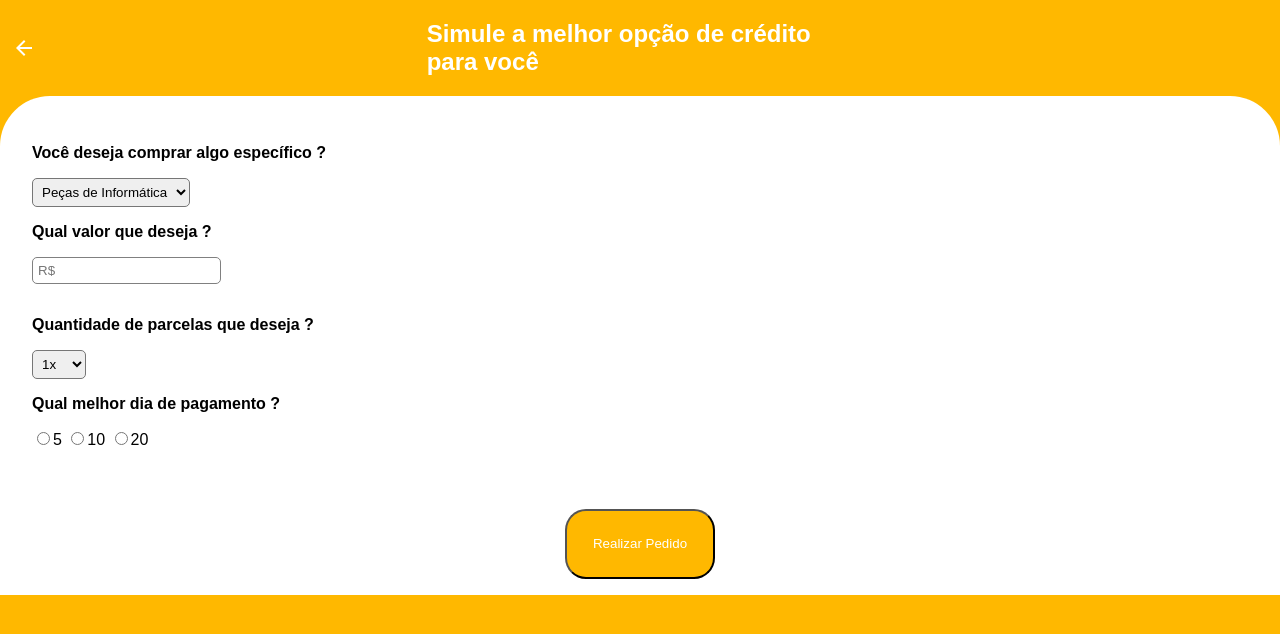
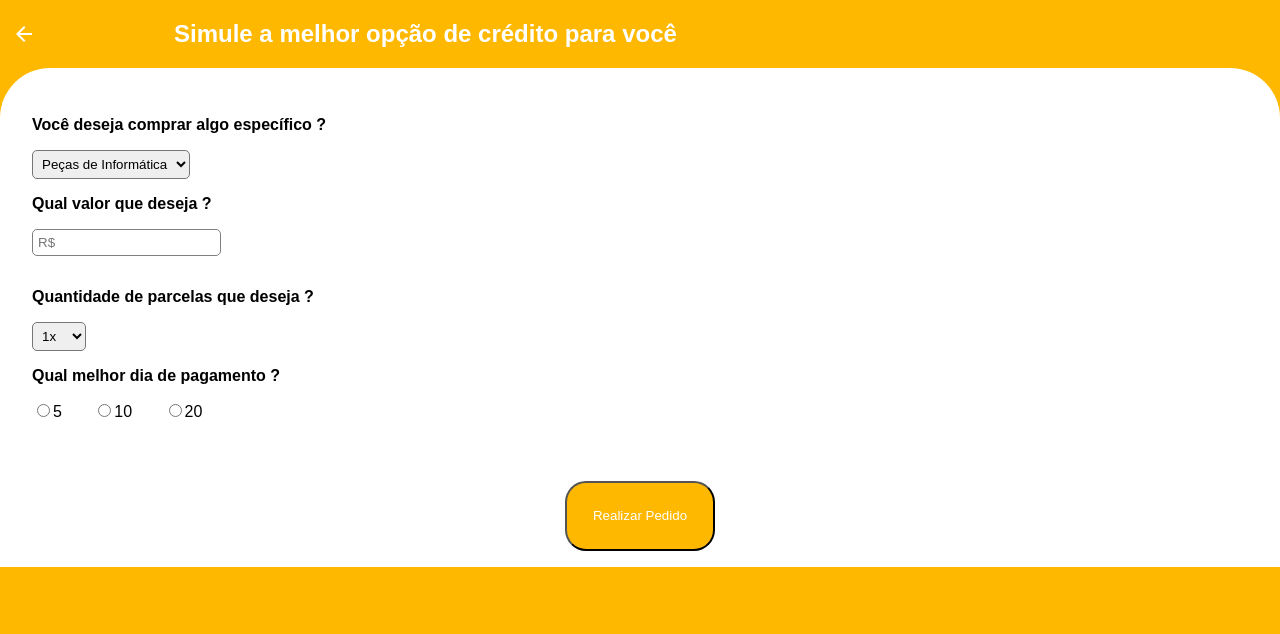
Before and after one commit to EvaldoGraciliano/Proway, a plain HTML site: page [SP08] Simule Crédito/Simule Credito.html in a window 1280 px wide. Drawn offline with Linux system fonts and the light colour scheme.

Commit message:
Correção do display grid
Correção das colunas no header.

```diff
--- a/[SP08] Simule Crédito/Simule Credito.html
+++ b/[SP08] Simule Crédito/Simule Credito.html
@@ -25,7 +25,7 @@
 						<option class= "ano" value="">Outros</option>
 						</select>
 					<p><b> Qual valor que deseja ?</b></p>
-					<input  id="marca" class = "input" step="0.1" placeholder="R$">
+					<input  id="marca" type="number" step="0.1" placeholder="R$">
 					<p><b> Quantidade de parcelas que deseja ?</b></p>
 						<select>
 						<option value="">1x</option>
@@ -41,8 +41,8 @@
 						</select>
 					<p><b> Qual melhor dia de pagamento ?</b></p>
 					<input type="radio" name="dataPagamento" value="">5
-					<input type="radio" name="dataPagamento" value="">10
-					<input type="radio" name="dataPagamento" value="">20
+					<input type="radio" class="dataPagt" name="dataPagamento" value="">10
+					<input type="radio" class="dataPagt" name="dataPagamento" value="">20
 					<br>
 				</article>
 				<div>
--- a/[SP08] Simule Crédito/index.css
+++ b/[SP08] Simule Crédito/index.css
@@ -2,14 +2,16 @@
 nav {
 	color: white;
 	display: grid;
-	grid-template-columns: repeat(3, 1fr);
+	margin-left:1rem;
+	grid-template-columns: 1fr 6fr 1fr; /* Foi feito 3 colunas e definido o tamanho de cada, a do meio é a maior*/
+	/*Grid é um comando que cria colunas dentro da div ou nav onde você pode organizar o tamanho da coluna ou onde cada tag vai ficar*/
 }
 nav a {
 	display: flex;
 	justify-content: center;
+
 }
 nav a:first-child {
-	margin-left: 1rem;
 	justify-content: left;
 	align-content: center;
 	align-self: center;
@@ -17,8 +19,8 @@ nav a:first-child {
 
 /*Conteúdo da página*/
 body {
-	background-color: #ffb800;
-	margin: 0;
+	background-color: #ffb800; /*Cor de fundo*/
+	margin: 0; /*Margin 0 para que ocupe toda a tela sem a margem default*/
 	font-family: Arial, Helvetica, sans-serif;
 	width: 100%;
 }
@@ -38,7 +40,7 @@ body {
 	text-align: justify;
 	font-family: Arial, Helvetica, sans-serif;
 }
-.menu{
+.dataPagt{
 	margin-left: 2rem; /* Margem a esquerda de 2rem*/
 }
 select{
```
